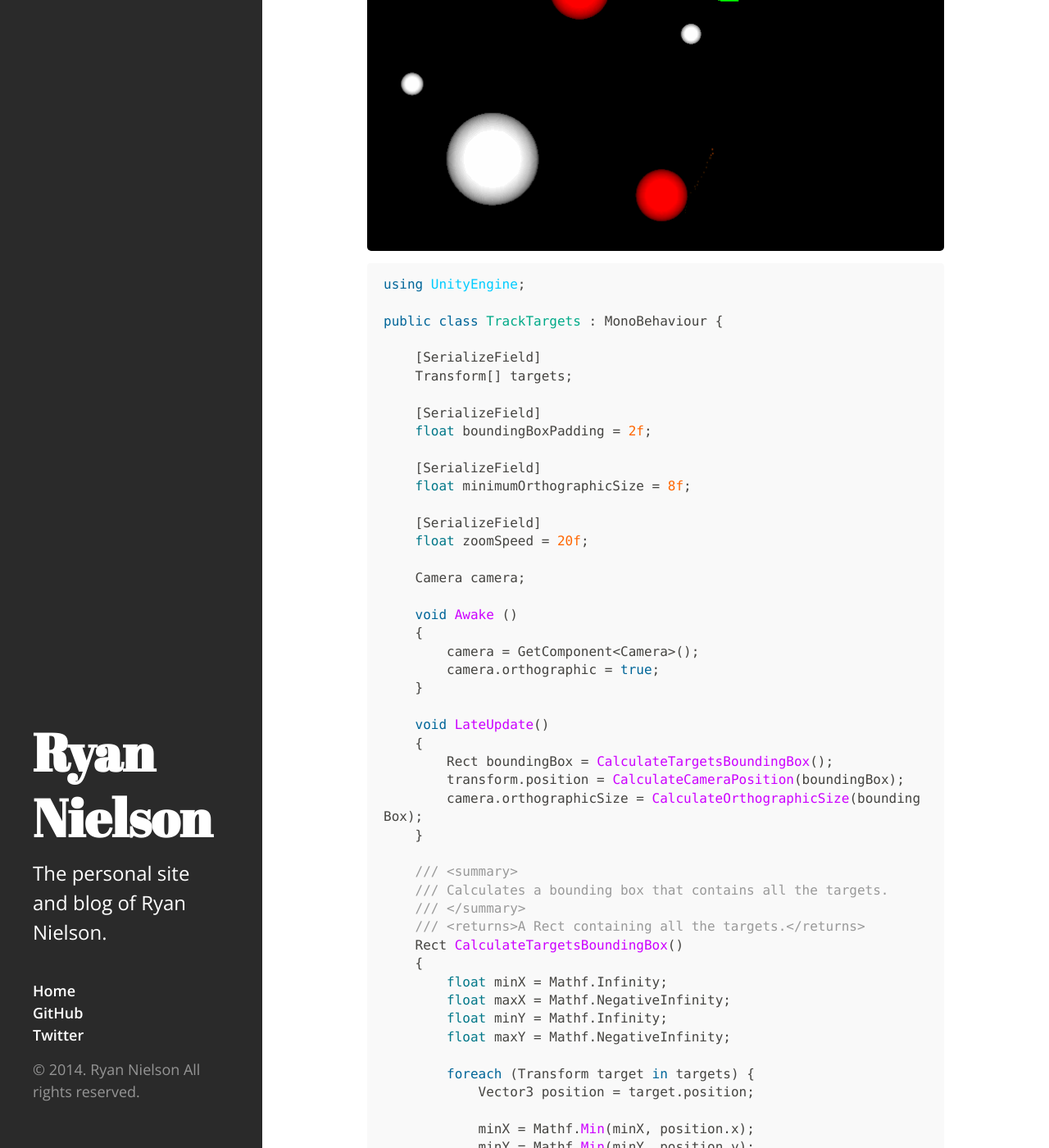
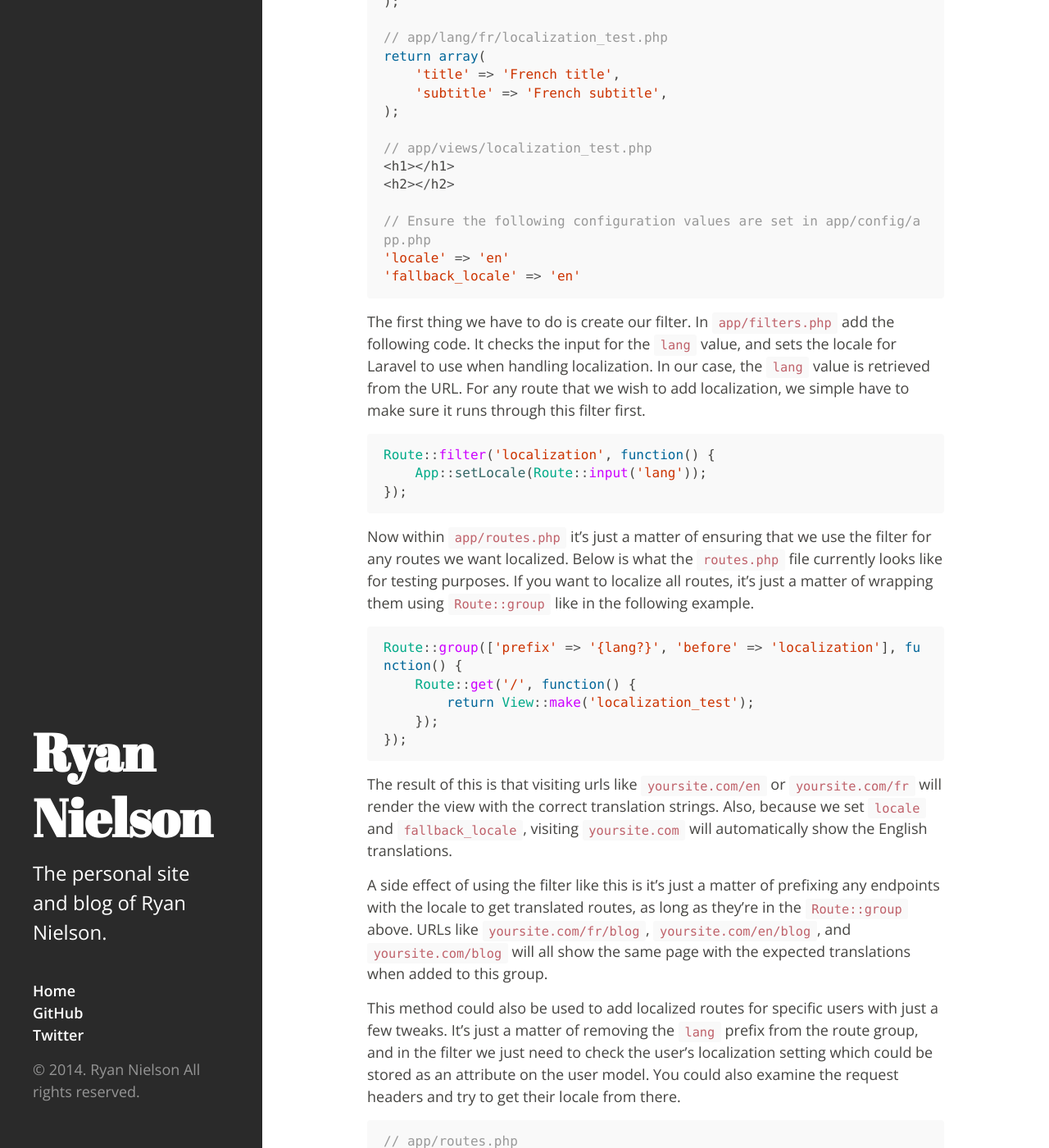
Before and after one commit to PLaRoche/ryannielson.github.io, a Jekyll site: the page built from index.html, in a window 1280 px wide and 1400 px high, scrolled down 557 px. Shown: the whole window at 82% size. Built offline with Jekyll 4.4.1, drawn with Linux system fonts in a browser that asks for light colours; Markdown is read by kramdown in place of the engine named in the settings; the list of posts is cut into pages by our own code; some of the changed text lies outside the part shown.

Commit message:
Added route localization post

````diff
--- /dev/null
+++ b/_posts/2014-05-09-easy-route-localization-in-laravel-using-filters.md
@@ -0,0 +1,74 @@
+---
+layout: post
+title: Easy Route Localization in Laravel using Filters
+description: "Easily localize specific routes within a Laravel application."
+tags: [laravel, web development]
+comments: true
+share: true
+---
+
+Laravel already handles localization, and its filter system can make it quite easy to add content localization for any number of languages. This post will describe a simple approach to localization using route filters.
+
+For testing this, I've created the following test translation files and view. I also made sure the configuration settings match the default localization that I want. I've commented the code below to describe what file the code is in. It uses the built-in Laravel functionality to handle different localization strings based on locale and I also use the `trans` helper function in the view to fetch the localized strings.
+
+```php
+// app/lang/en/localization_test.php
+return array(
+    'title' => 'English title',
+    'subtitle' => 'English subtitle',
+);
+
+// app/lang/fr/localization_test.php
+return array(
+    'title' => 'French title',
+    'subtitle' => 'French subtitle',
+);
+
+// app/views/localization_test.php
+<h1>{{ trans('localization_test.title') }}</h1>
+<h2>{{ trans('localization_test.subtitle') }}</h2>
+
+// Ensure the following configuration values are set in app/config/app.php
+'locale' => 'en'
+'fallback_locale' => 'en'
+```
+
+The first thing we have to do is create our filter. In `app/filters.php` add the following code. It checks the input for the `lang` value, and sets the locale for Laravel to use when handling localization. In our case, the `lang` value is retrieved from the URL. For any route that we wish to add localization, we simple have to make sure it runs through this filter first.
+
+```php
+Route::filter('localization', function() {
+    App::setLocale(Route::input('lang'));
+});
+```
+
+Now within `app/routes.php` it's just a matter of ensuring that we use the filter for any routes we want localized. Below is what the `routes.php` file currently looks like for testing purposes. If you want to localize all routes, it's just a matter of wrapping them using `Route::group` like in the following example.
+
+```php
+Route::group(['prefix' => '{lang?}', 'before' => 'localization'], function() {
+    Route::get('/', function() {
+        return View::make('localization_test');
+    });
+});
+```
+
+The result of this is that visiting urls like `yoursite.com/en` or `yoursite.com/fr` will render the view with the correct translation strings. Also, because we set `locale` and `fallback_locale`, visiting `yoursite.com` will automatically show the English translations.
+
+A side effect of using the filter like this is it's just a matter of prefixing any endpoints with the locale to get translated routes, as long as they're in the `Route::group` above. URLs like `yoursite.com/fr/blog`, `yoursite.com/en/blog`, and `yoursite.com/blog` will all show the same page with the expected translations when added to this group.
+
+This method could also be used to add localized routes for specific users with just a few tweaks. It's just a matter of removing the `lang` prefix from the route group, and in the filter we just need to check the user's localization setting which could be stored as an attribute on the user model. You could also examine the request headers and try to get their locale from there.
+
+```php
+// app/routes.php
+Route::group(['before' => 'localization'], function() {
+    Route::get('/', function() {
+        return View::make('localization_test');
+    });
+});
+
+// app/filters.php
+Route::filter('localization', function() {
+    App::setLocale(Auth::user()->locale);
+});
+```
+
+Hopefully this has been helpful. The Laravel documentation has much more detailed information on [localization](http://laravel.com/docs/localization) and [routing](http://laravel.com/docs/routing) which you should read if you haven't already. If anyone has any other interesting ways to do localization please feel free to message me on Twitter [@RyanNielson](https://twitter.com/ryannielson) or comment on this post.
````
Also changed, not shown: _posts/2013-12-11-removing-turbolinks-from-a-ruby-on-rails-4-project.md (line endings or trailing spaces).
